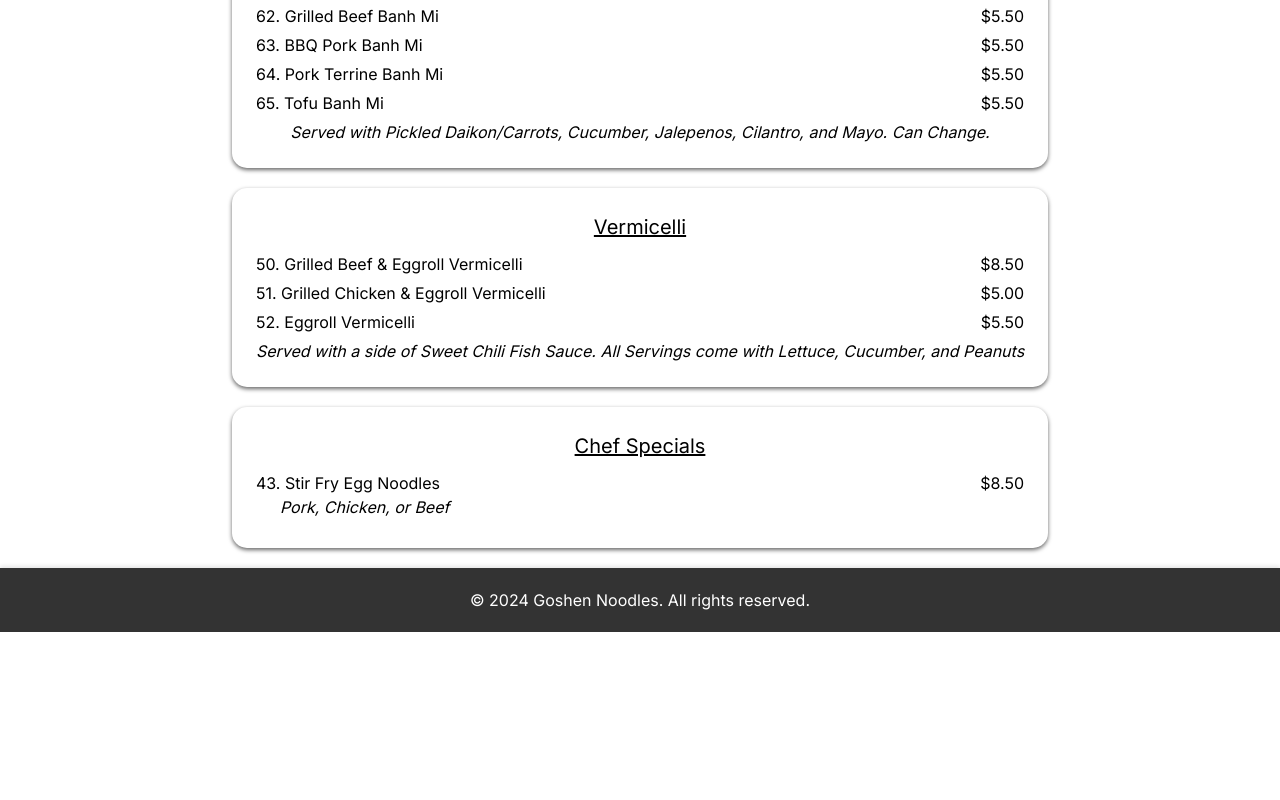
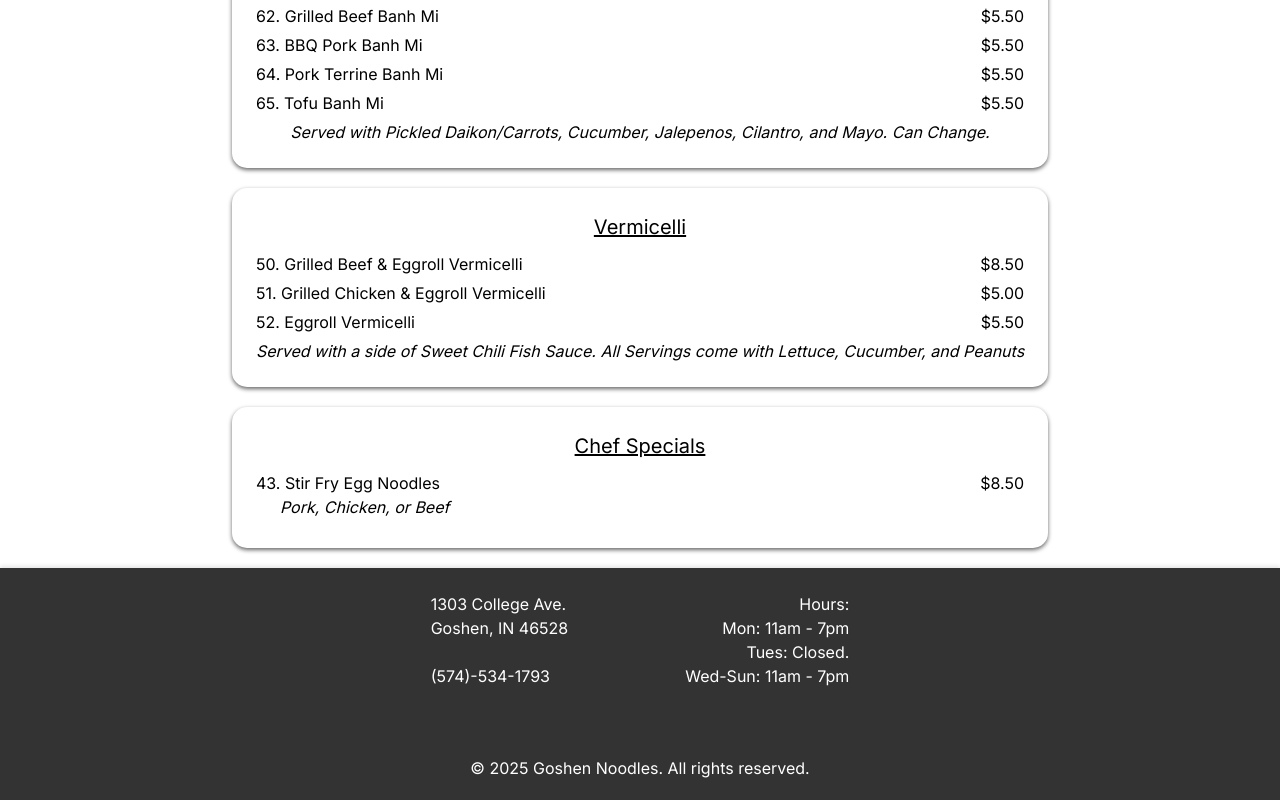
Before and after one commit to Ngope/GoshenNoodle, a Next.js app: page / in a window 1280 px wide. Shown: the part 3337-4137 px from the top of the page. Before the commit the page ends 3969 px from the top, so only its background shows below. Built offline with nearby package versions, Linux system fonts and the light colour scheme; a web font is replaced by a local one.

Commit message:
added foooter

```diff
--- a/src/app/components/Footer.js
+++ b/src/app/components/Footer.js
@@ -4,8 +4,21 @@ import '../styles/styles.css'; // Importing CSS styles
 export default function Footer() {
   return (
     <footer className="footer">
+        <div className="flex justify-center items-center pb-16">
+            <div className="w-1/6 p-1 text-left">
+                <p>1303 College Ave.<br />Goshen, IN 46528</p>
+                <br />
+                <p>(574)-534-1793</p>
+            </div>
+            <div className="w-1/6 p-1 text-right">
+                <p>Hours:</p>
+                <p>Mon: 11am - 7pm</p>
+                <p>Tues: Closed.</p>
+                <p>Wed-Sun: 11am - 7pm</p>
+            </div>
+        </div>
     <div className="container">
-      <p>&copy; 2024 Goshen Noodles. All rights reserved.</p>
+      <p>&copy; 2025 Goshen Noodles. All rights reserved.</p>
     </div>
   </footer>
   );
```
